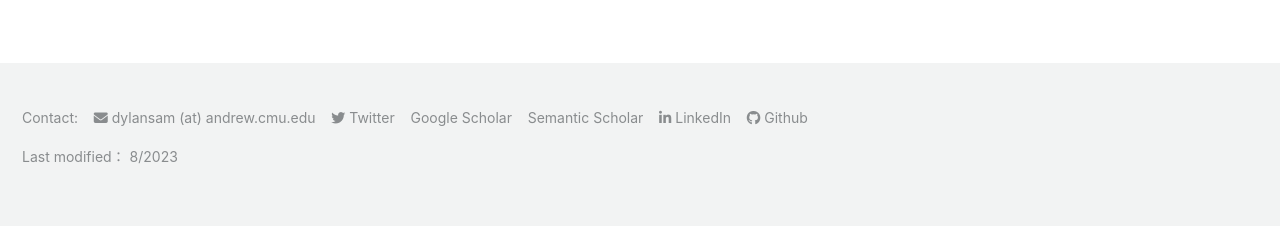
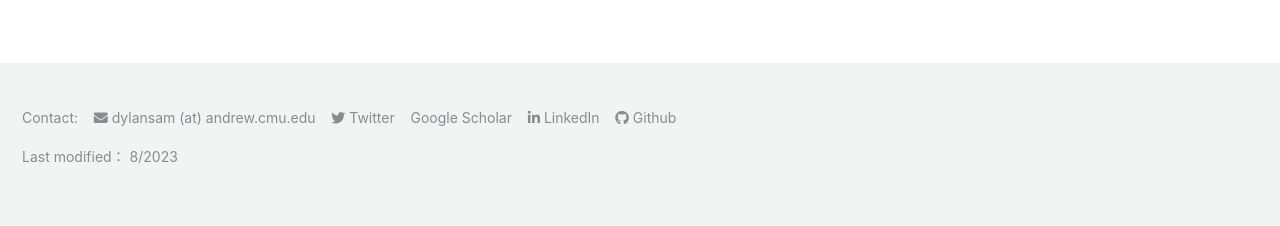
Before and after one commit to dsam99/dsam99.github.io, a Jekyll site: the page built from index.md, in a window 1280 px wide. Shown: the part 1175-1401 px from the top of the page. Built offline with Jekyll 4.4.1, drawn with Linux system fonts in a browser that asks for light colours; cached includes are drawn as plain includes; nearby versions of some CDN libraries; a style sheet for code colours, icons or effects is not loaded.

Commit message:
remove semantic scholar

```diff
--- a/_includes/footer/custom.html
+++ b/_includes/footer/custom.html
@@ -17,7 +17,7 @@
 	    <i class="ai ai-google-scholar-square"></i> <a href="https://scholar.google.com/citations?user=43ffAwcAAAAJ&hl=en">Google Scholar</a> &nbsp;&nbsp;
 
 	    <!-- Semantic Scholar -->
-	    <i class="ai ai-google-scholar-square"></i> <a href="https://www.semanticscholar.org/author/2075479630">Semantic Scholar</a> &nbsp;&nbsp;
+	    <!-- <i class="ai ai-google-scholar-square"></i> <a href="https://www.semanticscholar.org/author/2075479630">Semantic Scholar</a> &nbsp;&nbsp; -->
 
 	    <!-- LinkedIn -->
 	    <i class="fab fa-linkedin-in" aria-hidden="true"></i> <a href="https://www.linkedin.com/in/dylan-sam/">LinkedIn</a> &nbsp;&nbsp;
```
